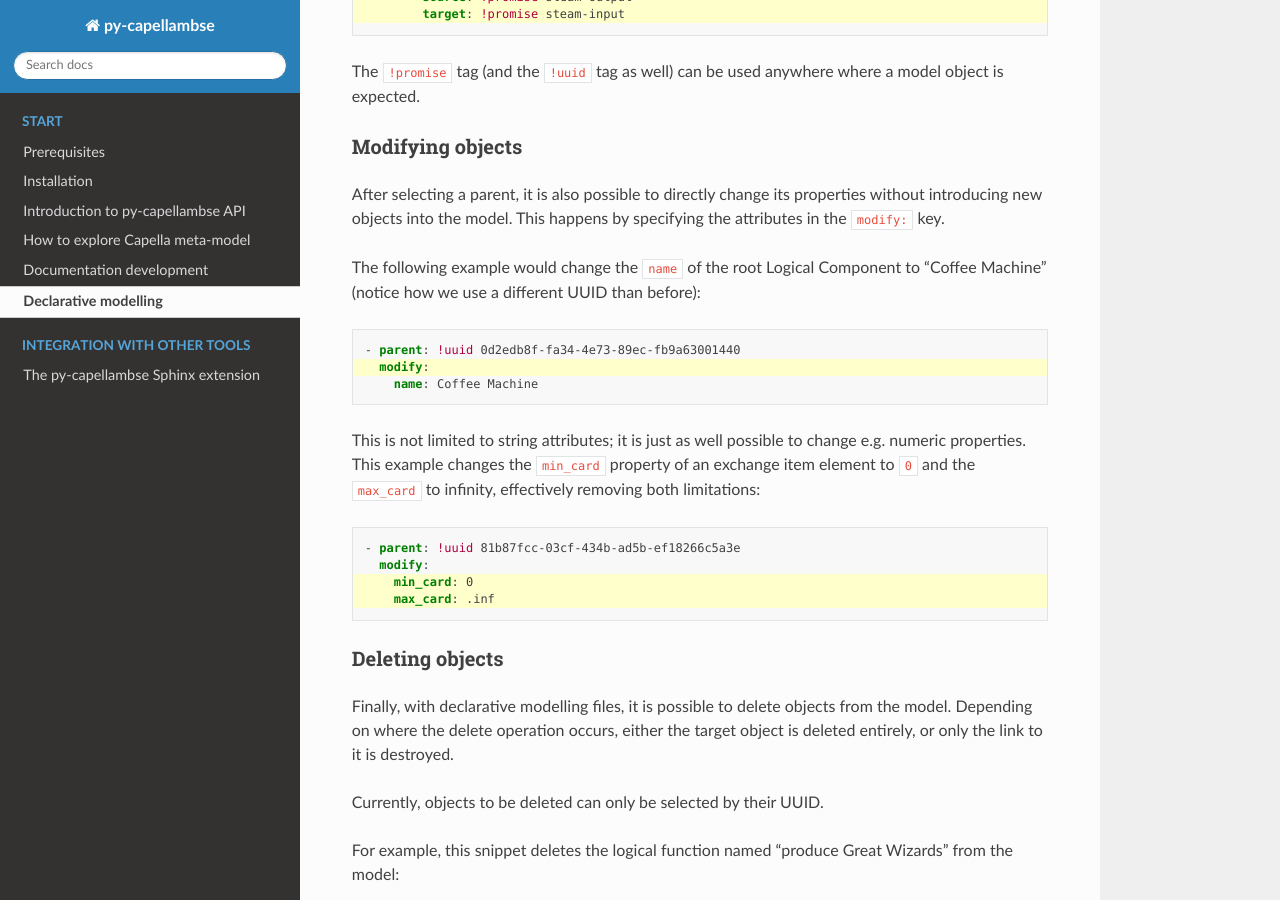
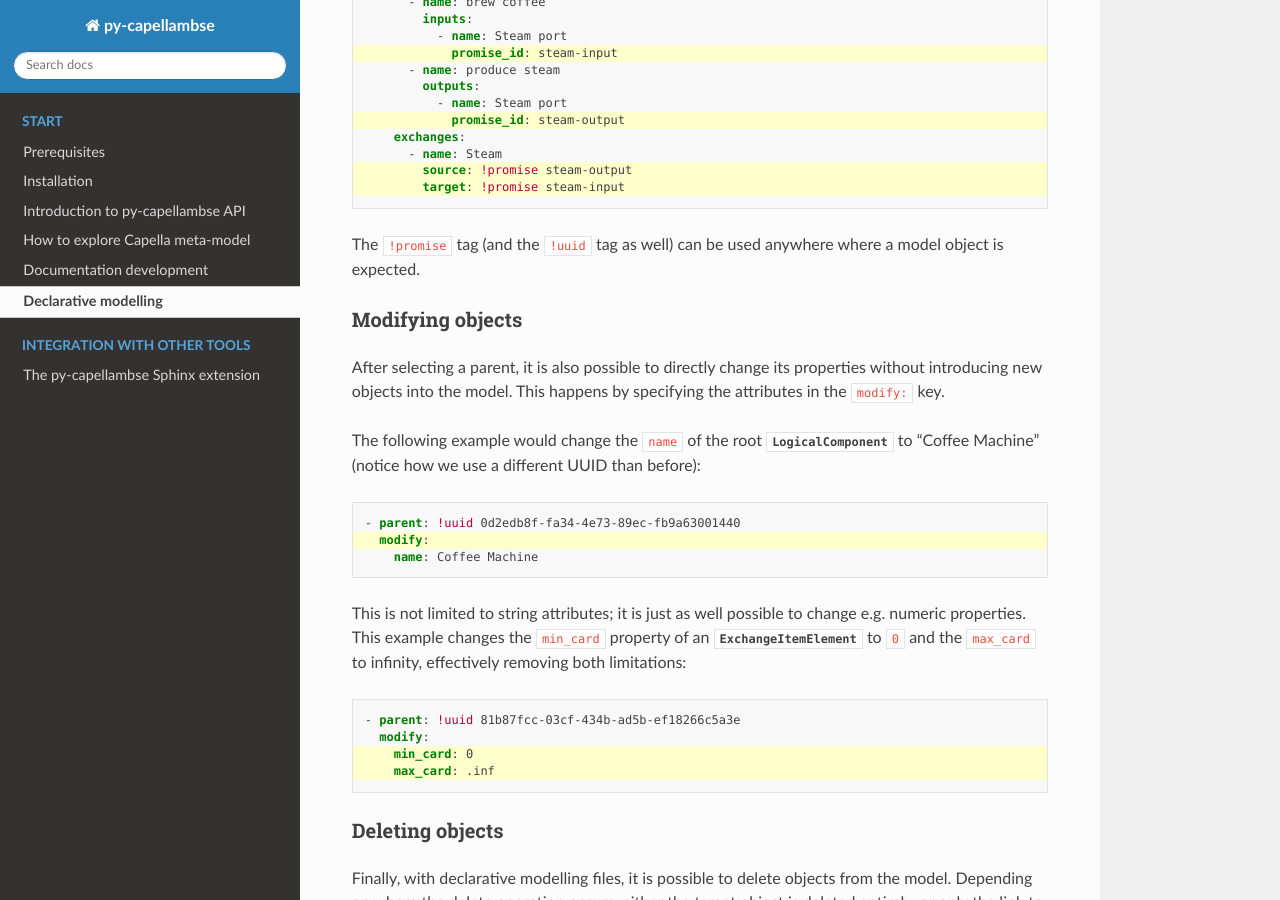
Before and after one commit to DSD-DBS/py-capellambse, a Sphinx documentation site: the page built from docs/source/start/declarative.rst, in a window 1280 px wide and 900 px high, scrolled down 2436 px. Built offline with Sphinx 7.4.7 and the Read the Docs theme 2.0.0, drawn with Linux system fonts in a browser that asks for light colours; pages that are not in the unit, such as notebooks, are missing from menus; the version number could not be read and is left out.

Commit message:
docs(decl): Improve documentation for declarative modelling
Add more subheadings and cross-references, and improve formatting a bit.

```diff
--- a/docs/source/start/declarative.rst
+++ b/docs/source/start/declarative.rst
@@ -8,7 +8,7 @@
 Declarative modelling
 *********************
 
-capellambse supports declarative modelling with the ``capellambse.decl``
+capellambse supports declarative modelling with the :py:mod:`capellambse.decl`
 module. This requires the optional dependency ``capellambse[decl]`` to be
 installed.
 
@@ -64,8 +70,11 @@
 
 The expected YAML follows a simple format, where a parent object (i.e. an
 object that already exists in the model) is selected, and one or more of three
-different operations is applied to it: ``create``-ing new child objects,
-``modify``-ing the object itself, or ``delete``-ing one or more children.
+different operations is applied to it:
+
+- ``create``-ing new child objects,
+- ``modify``-ing the object itself, or
+- ``delete``-ing one or more children.
 
 Parents can be selected by their universally unique ID (UUID), using the
 ``!uuid`` YAML tag. The following query selects the root logical function in
@@ -149,8 +160,9 @@
 without introducing new objects into the model. This happens by specifying the
 attributes in the ``modify:`` key.
 
-The following example would change the ``name`` of the root Logical Component
-to "Coffee Machine" (notice how we use a different UUID than before):
+The following example would change the ``name`` of the root
+:py:class:`~capellambse.model.layers.la.LogicalComponent` to "Coffee Machine"
+(notice how we use a different UUID than before):
 
 .. code-block:: yaml
    :emphasize-lines: 2
@@ -161,8 +173,8 @@
 
 This is not limited to string attributes; it is just as well possible to change
 e.g. numeric properties. This example changes the ``min_card`` property of an
-exchange item element to ``0`` and the ``max_card`` to infinity, effectively
-removing both limitations:
+:py:class:`~capellambse.model.crosslayer.information.ExchangeItemElement` to
+``0`` and the ``max_card`` to infinity, effectively removing both limitations:
 
 .. code-block:: yaml
    :emphasize-lines: 3-
```
Also changed, not shown: other parts of docs/source/start/declarative.rst (+12 -4 lines).
